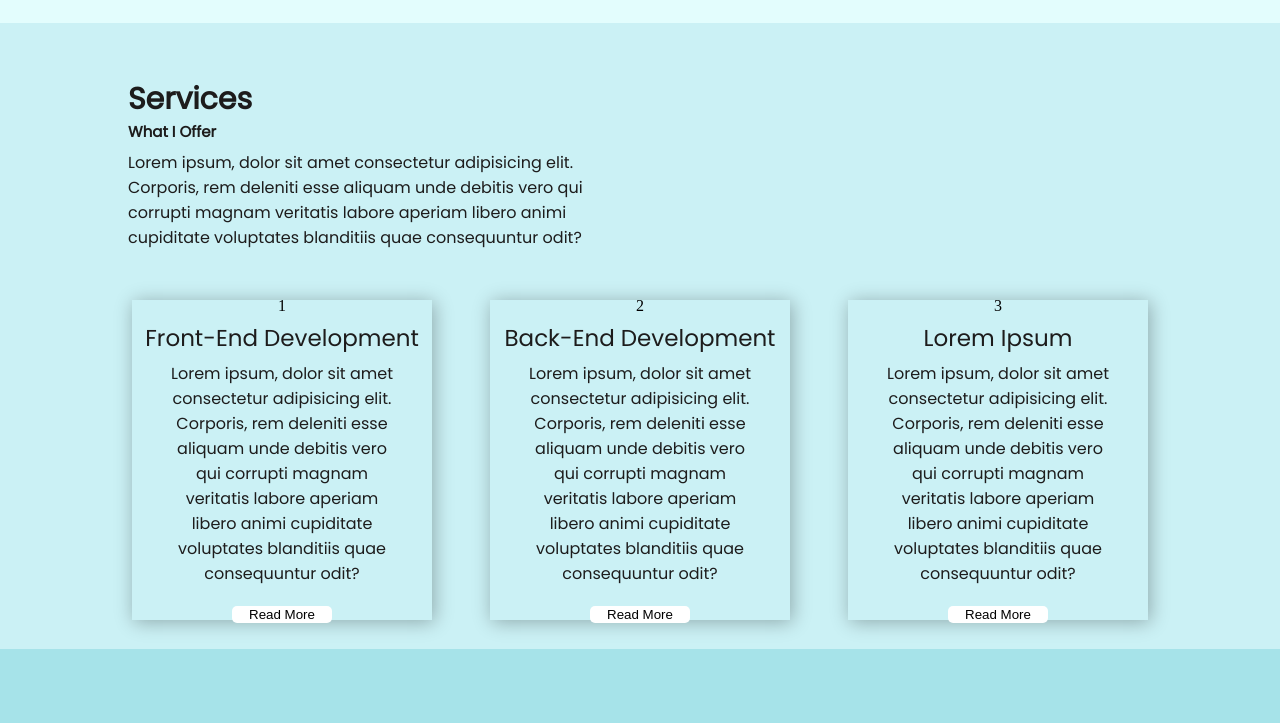
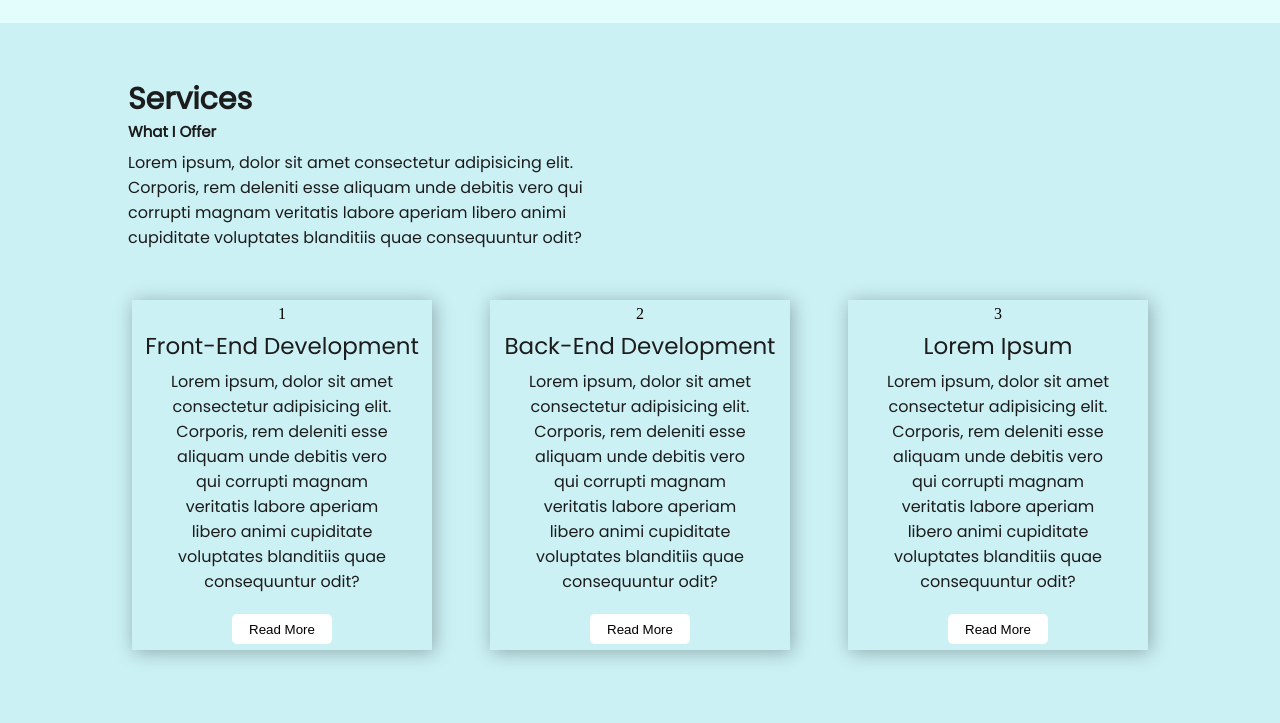
Before and after one commit to JavanHaryanto/developer-portfolio, a plain HTML site: page html/services.html in a window 1280 px wide. Shown: the part 77-800 px from the top of the page. Drawn offline with Linux system fonts and the light colour scheme; files whose address does not match are found by name.

Commit message:
draft before tweaks

```diff
--- a/css/styles.css
+++ b/css/styles.css
@@ -77,7 +77,7 @@ nav ul li a{
 
 }
 .text-container p:nth-child(3){
-	font-family: myriad pro regular;
+	font-family: poppins;
 	color: #403e3e;
 	font-size:30px;
 	line-height:30px;
@@ -170,7 +170,7 @@ button:active{
 
 /* Services Page */
 .services{
-	height:600px;
+	height:700px;
 	background-color: cbf1f5;
 	padding: 2% 10% 0px 10%;
 }
@@ -201,7 +201,7 @@ font-size: ;}
 }
 .box-1,.box-2,.box-3{
 	width: 300px;
-	height:320px;
+	height:350px;
 	background-repeat: no-repeat;
 	background-size: cover;
 	box-shadow:2px 2px 18px rgba(0,0,0,0.3);
--- a/html/services.html
+++ b/html/services.html
@@ -2,7 +2,7 @@
  <head>
      <meta charset="UTF-8">
      <meta name="viewport" content="width=device-width, initial-scale=1.0">
-     <title>Document</title>
+     <title>Javan Haryanto</title>
      <link href='https://fonts.googleapis.com/css?family=Poppins' rel='stylesheet'>
 <link href="C:\Users\javan\coder-academy\developer-portfolio\css\styles.css" rel='stylesheet'>
 <script src="https://kit.fontawesome.com/c8e4d183c2.js" crossorigin="anonymous"></script>
```
Also changed, not shown: html/about.html (+1 -1 lines).
